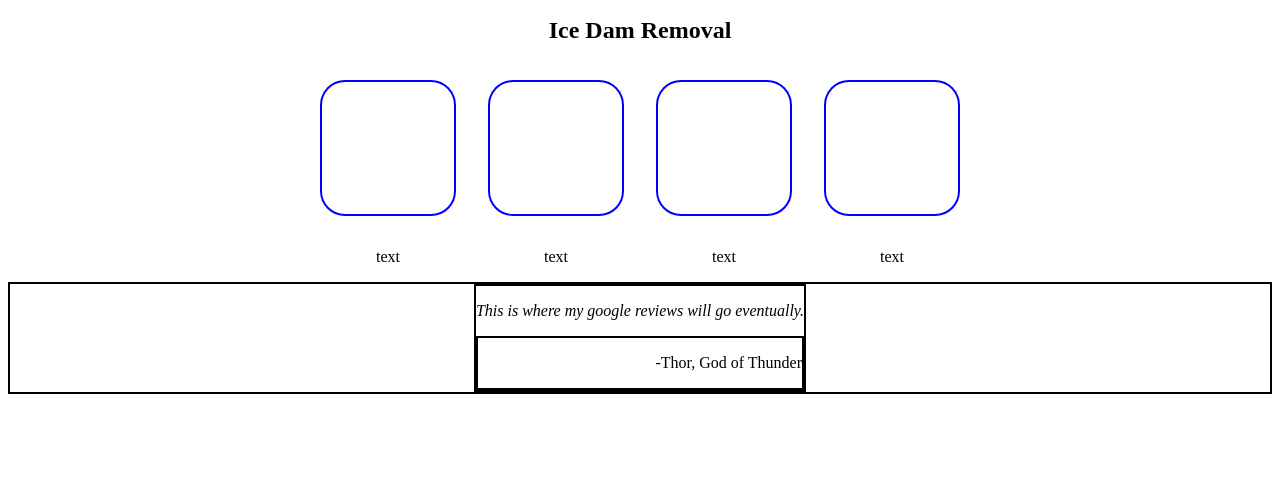
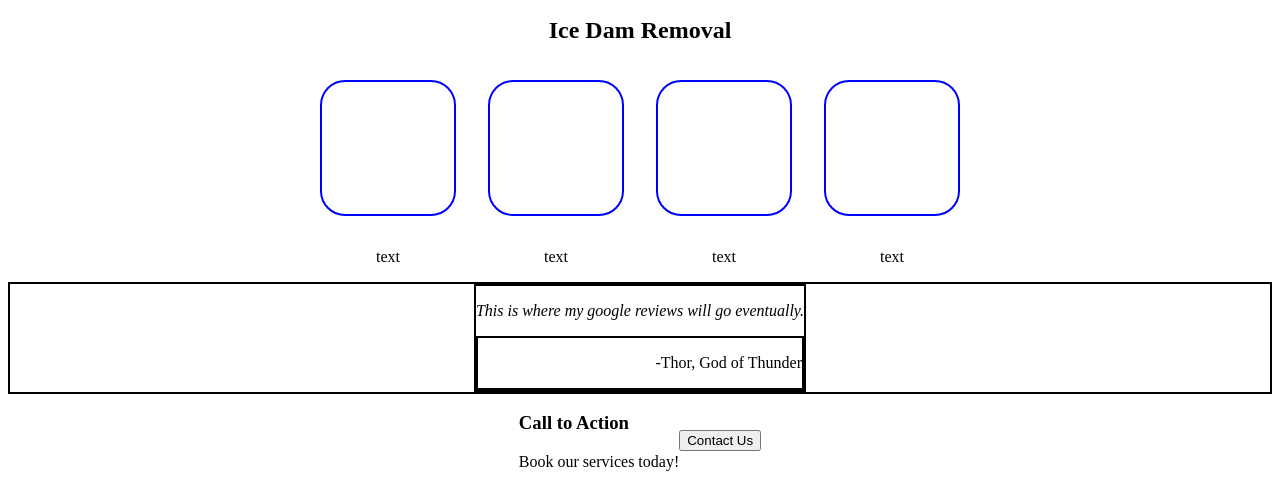
Before and after one commit to shankmz/odin-landing-page, a plain HTML site: page index.html in a window 1280 px wide. Shown: the part 412-907 px from the top of the page. Before the commit the page ends 814 px from the top, so only its background shows below. Drawn offline with Linux system fonts and the light colour scheme.

Commit message:
action-call rough layout finished

```diff
--- a/index.html
+++ b/index.html
@@ -23,7 +23,7 @@
             <div class="lower-container">
                 <h1>This Website is Awesome!</h1>
                 <p>blah blah blah. Information about my website goes here.</p>
-                <div class="buttons">
+                <div class="header-button">
                     <button>Sign Up</button>
                 </div>
             </div>
@@ -62,5 +62,16 @@
         </div>
     </div>
 
+    <div class="action-call">
+        <div class="action-container">
+            <h3>Call to Action</h3>
+            <p>Book our services today!</p>
+        </div>
+        <div class="action-button">
+            <button>Contact Us</button>
+        </div>
+
+    </div>
+
 </body>
 </html>
--- a/styles.css
+++ b/styles.css
@@ -71,8 +71,6 @@ a {
 
 .body-two {
     display: flex;
-
-
     justify-content: center;
     border: 2px solid black;
 
@@ -90,3 +88,13 @@ a {
     border: 2px solid black;
     justify-content: flex-end;
 }
+
+/* start action-call */
+
+.action-call {
+    display: flex;
+    justify-content: center;
+    align-items: center;
+}
+
+/* start footer */
```
